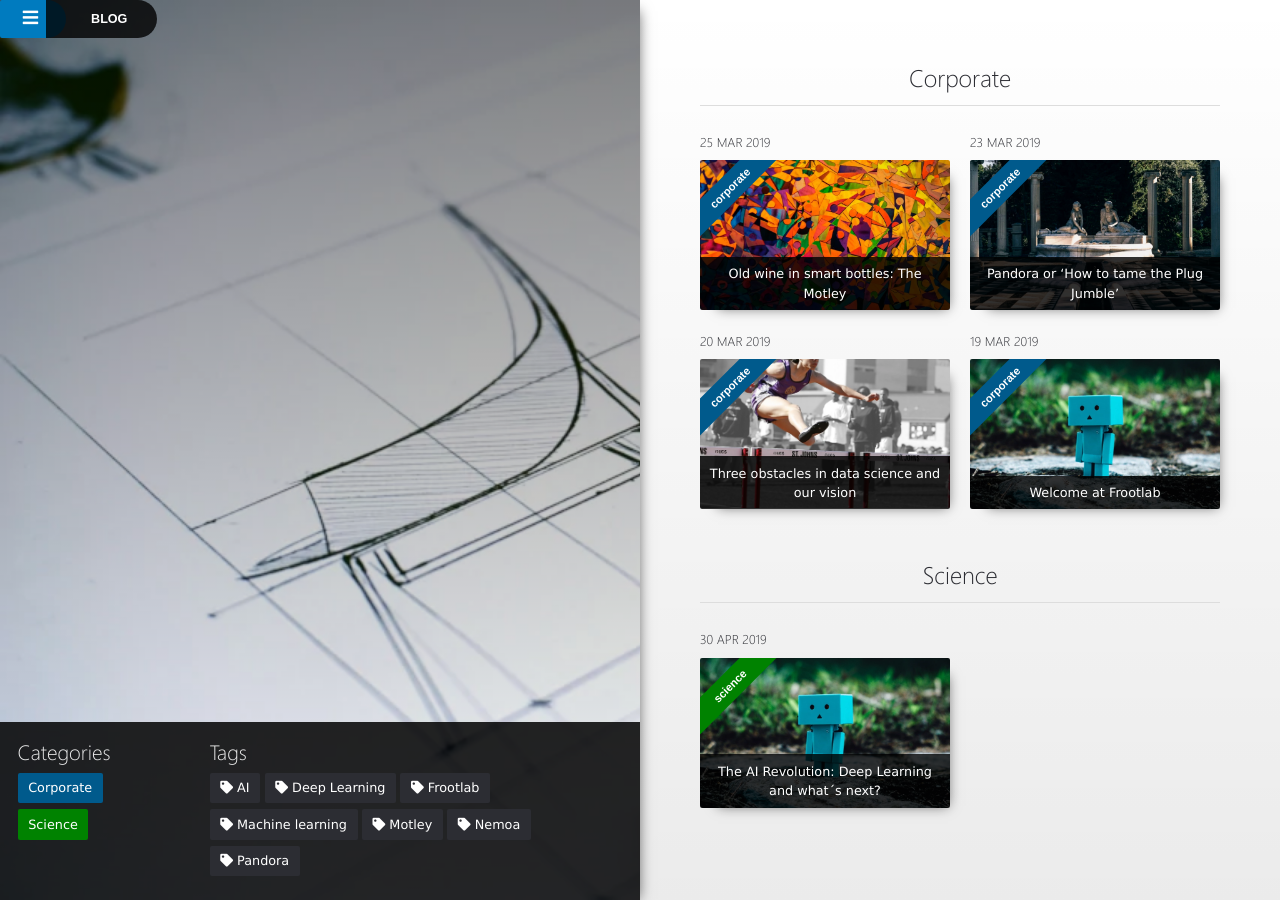
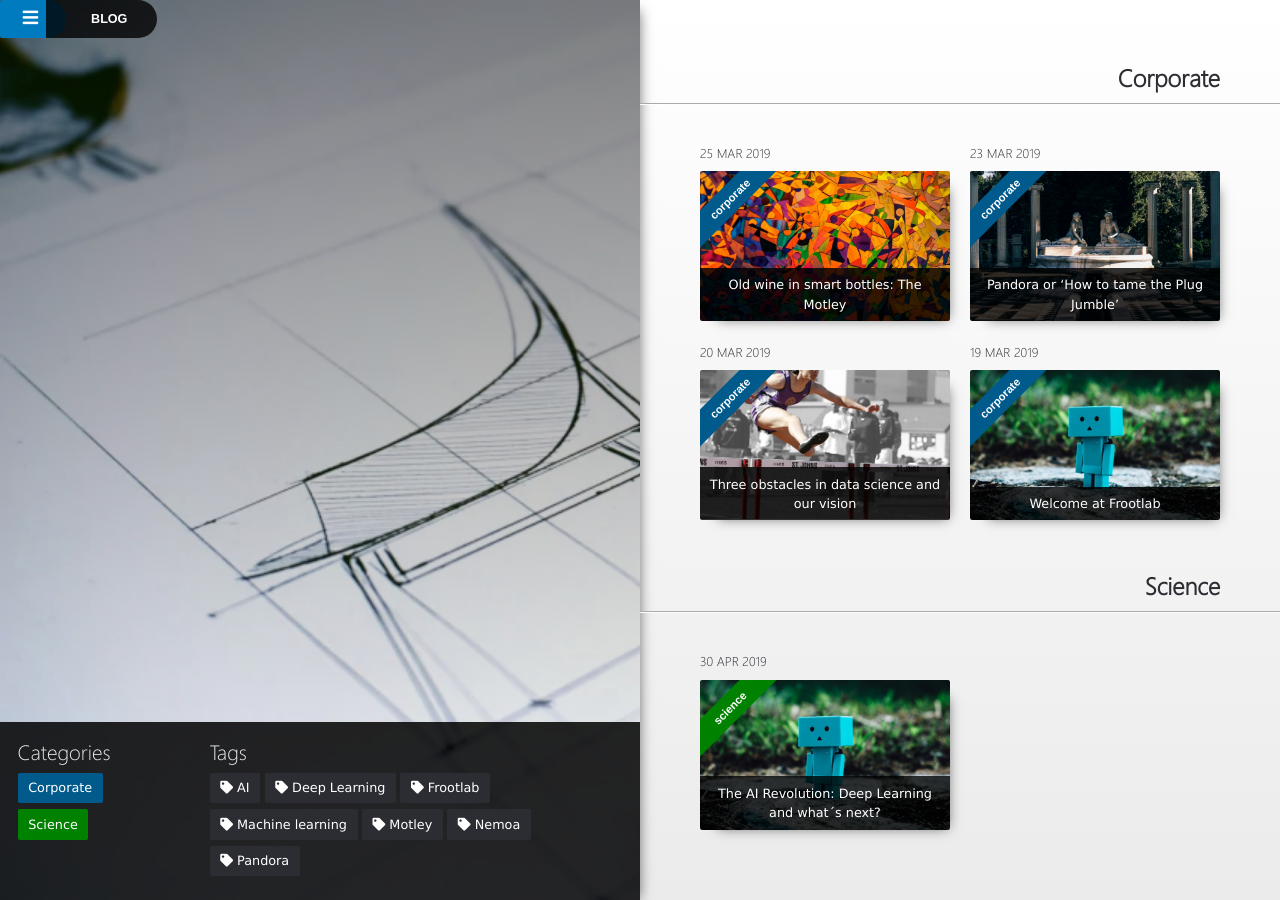
Before and after one commit to frootlab/frootlab.github.io, a Jekyll site: the page built from _pages/categories.md, in a window 1280 px wide. Built offline with Jekyll 4.4.1, drawn with Linux system fonts in a browser that asks for light colours; nearby versions of some CDN libraries.

Commit message:
fixes #71

```diff
--- a/assets/_sass/_site.scss
+++ b/assets/_sass/_site.scss
@@ -8,12 +8,20 @@
 }
 
 .tag-heading {
-  text-align: center;
+  text-align: right;
   padding-bottom: 0.5em;
-  border-bottom: 1px solid #ddd;
+  font-weight: 600;
+  &:after {
+    content: "";
+    display: block;
+    margin-left: -60px;
+    margin-top: 10px;
+    margin-right: -60px;
+    border-top: 1px solid #aaa;
+    border-bottom: 1px solid rgba(255, 255, 255, 0.9);
+  }
   &:target {
     font-weight: 600;
-    border-bottom: 1px solid #333;
   }
 }
 
@@ -289,30 +297,6 @@
   }
 }
 
-/* Dropdown Menu */
-/* Dropdown Button */
-.dropbtn {
-  background-color: #3498DB;
-  color: white;
-  padding: 16px;
-  font-size: 16px;
-  border: none;
-  cursor: pointer;
-}
-
-/* Dropdown button on hover & focus */
-.dropbtn:hover, .dropbtn:focus {
-  background-color: #2980B9;
-}
-
-/* The container <div> - needed to position the dropdown content */
-.dropdown {
-  position: relative;
-  display: inline-block;
-}
-
-
-
 /* The side navigation menu */
 .sidenav {
   height: 100%; /* 100% Full-height */
@@ -365,17 +349,6 @@
   .sidenav {padding-top: 15px;}
   .sidenav a {font-size: 18px;}
 }
-
-
-
-
-
-
-
-
-
-
-
 
 /* Dropdown Content (Hidden by Default) */
 .sidebar-content {
@@ -464,6 +437,7 @@
 
 /* Active item is a bit different */
 #breadcrumb ul li.active a {
+    cursor: default;
     color: white;
     background-color: rgba(0, 0, 0, 0.8);
 }
@@ -1073,6 +1047,9 @@ p.light {
     float: none;
     width: 100%;
   }
+  .block-right {
+    background: none;
+  }
   html {
     overflow: auto;
   }
```
